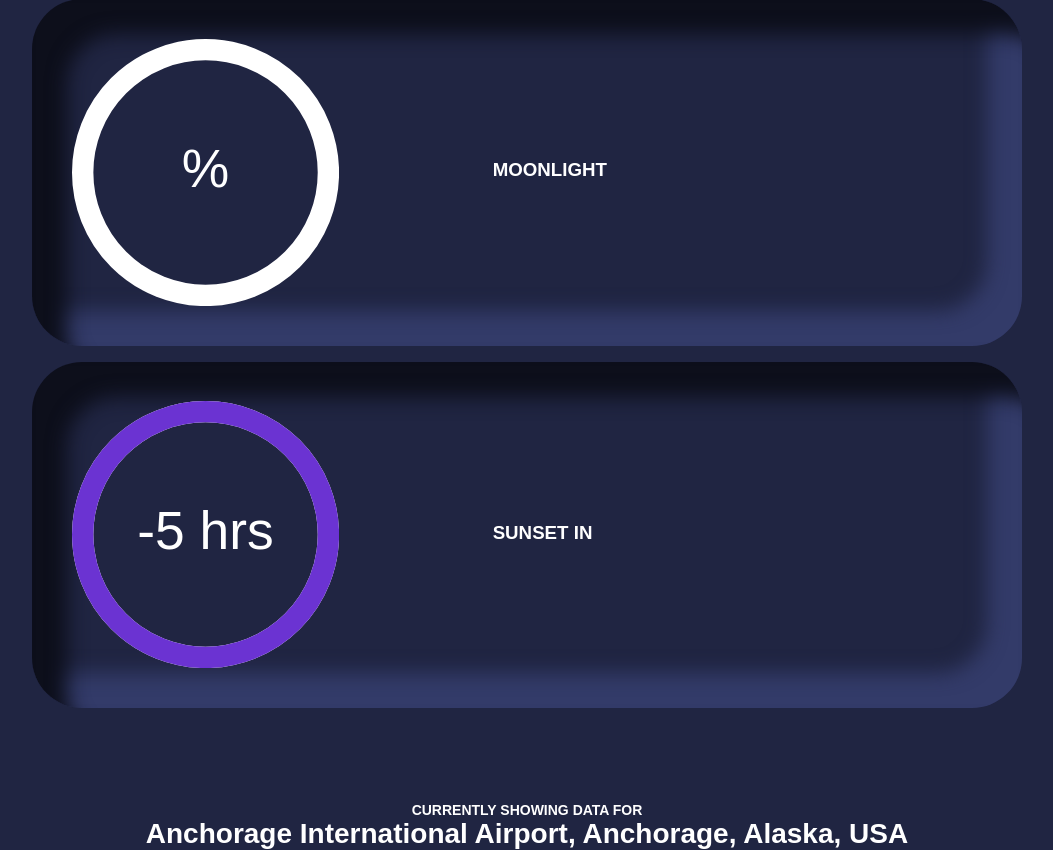
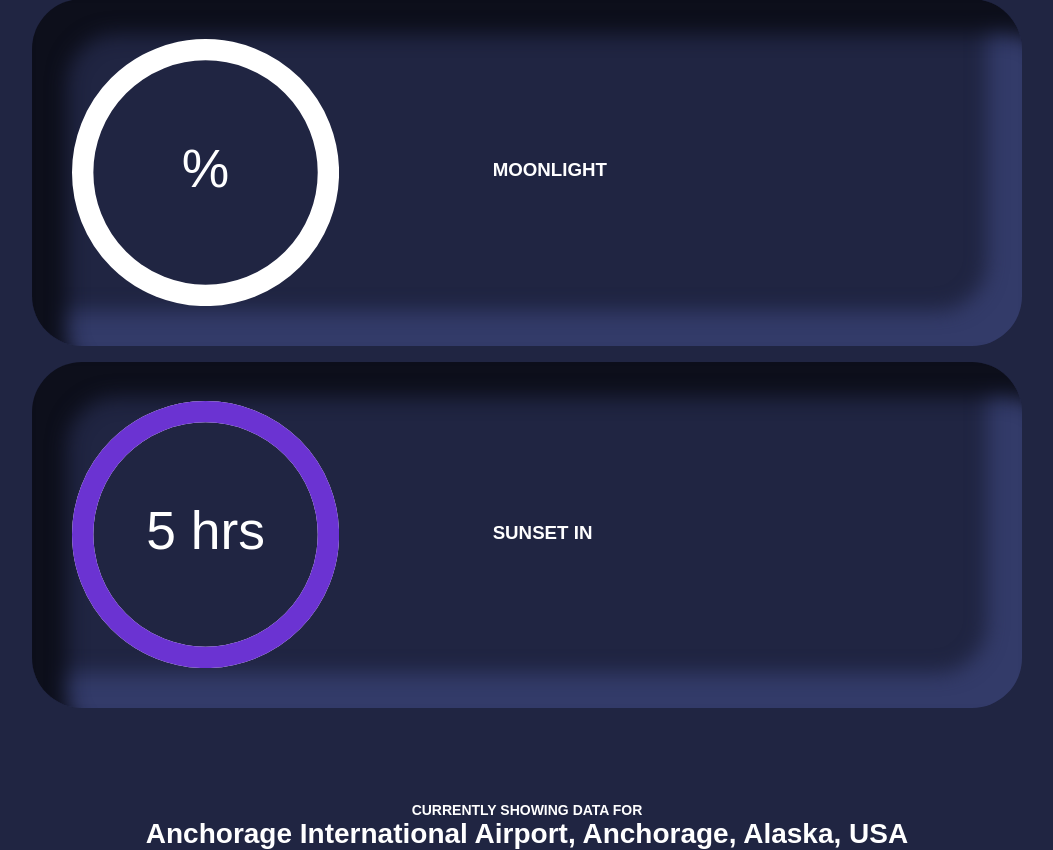
Before and after one commit to cynthiablack/aurora-society, a React (Vite) app: page / in a window 1280 px wide. Shown: the part 1482-2332 px from the top of the page, without its empty margins (113-1166 px from the left). Built offline with nearby package versions, Linux system fonts and the light colour scheme; no server answers.

Commit message:
Fix max value if sunset is later

```diff
--- a/src/components/Main.jsx
+++ b/src/components/Main.jsx
@@ -44,8 +44,8 @@ export default function Main(props) {
                 <Data
                     title={+sunsetHour > +currentHour ? 'Sunset In' : 'Sunrise At'}
                     additionalData={+sunsetHour > +currentHour ? props.sunset : props.sunrise}
-                    value={`${+sunsetHour > +currentHour ? +currentHour - +sunsetHour : (24 - +currentHour) + +sunriseHour} hrs`}
-                    maxValue={(24 - +sunsetHour) + +sunriseHour}
+                    value={`${+sunsetHour > +currentHour ? +sunsetHour - +currentHour : (24 - +currentHour) + +sunriseHour} hrs`}
+                    maxValue={+sunsetHour > +currentHour ? (+sunsetHour - +sunriseHour) : (24 - +sunsetHour) + +sunriseHour}
                     color="CircularProgressbar-purple"
                 />
 
```
